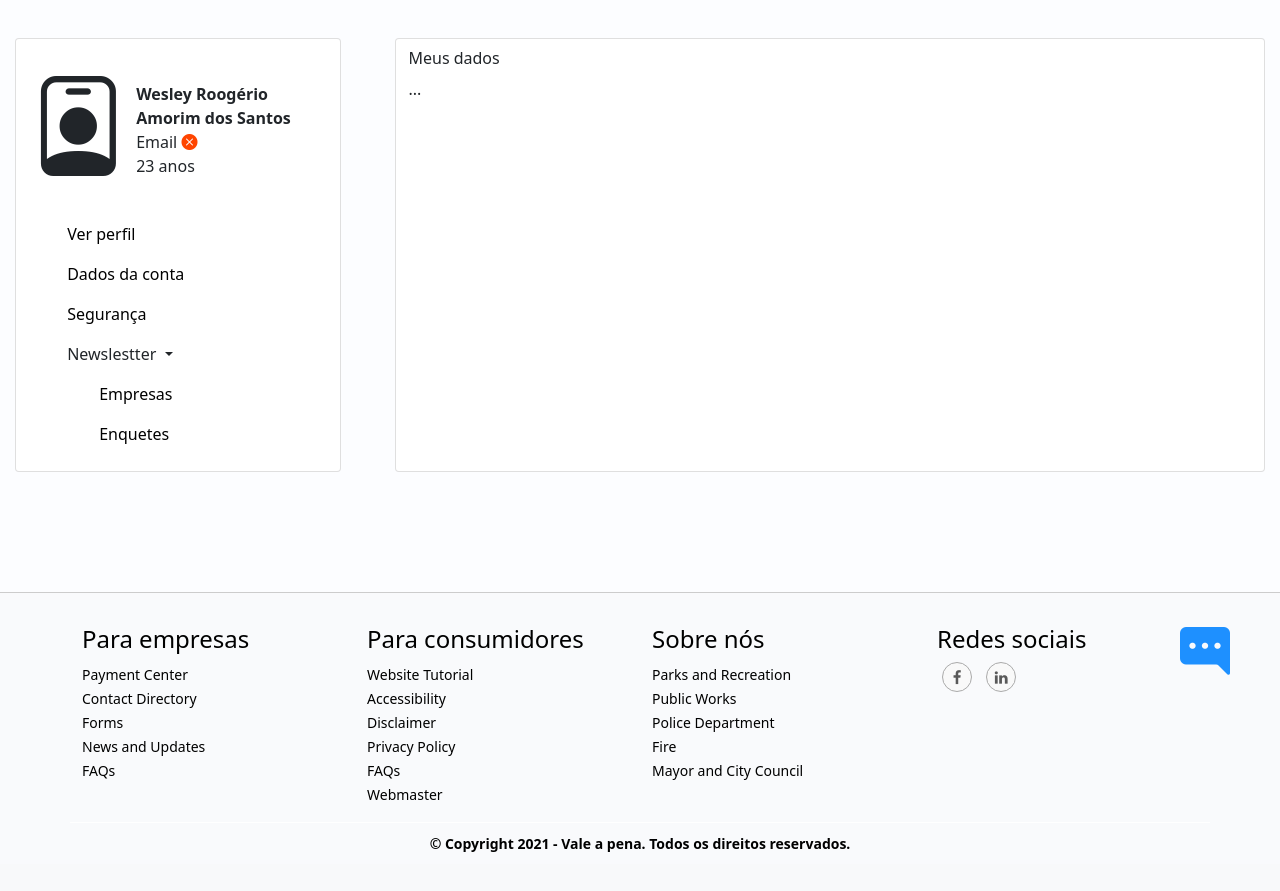
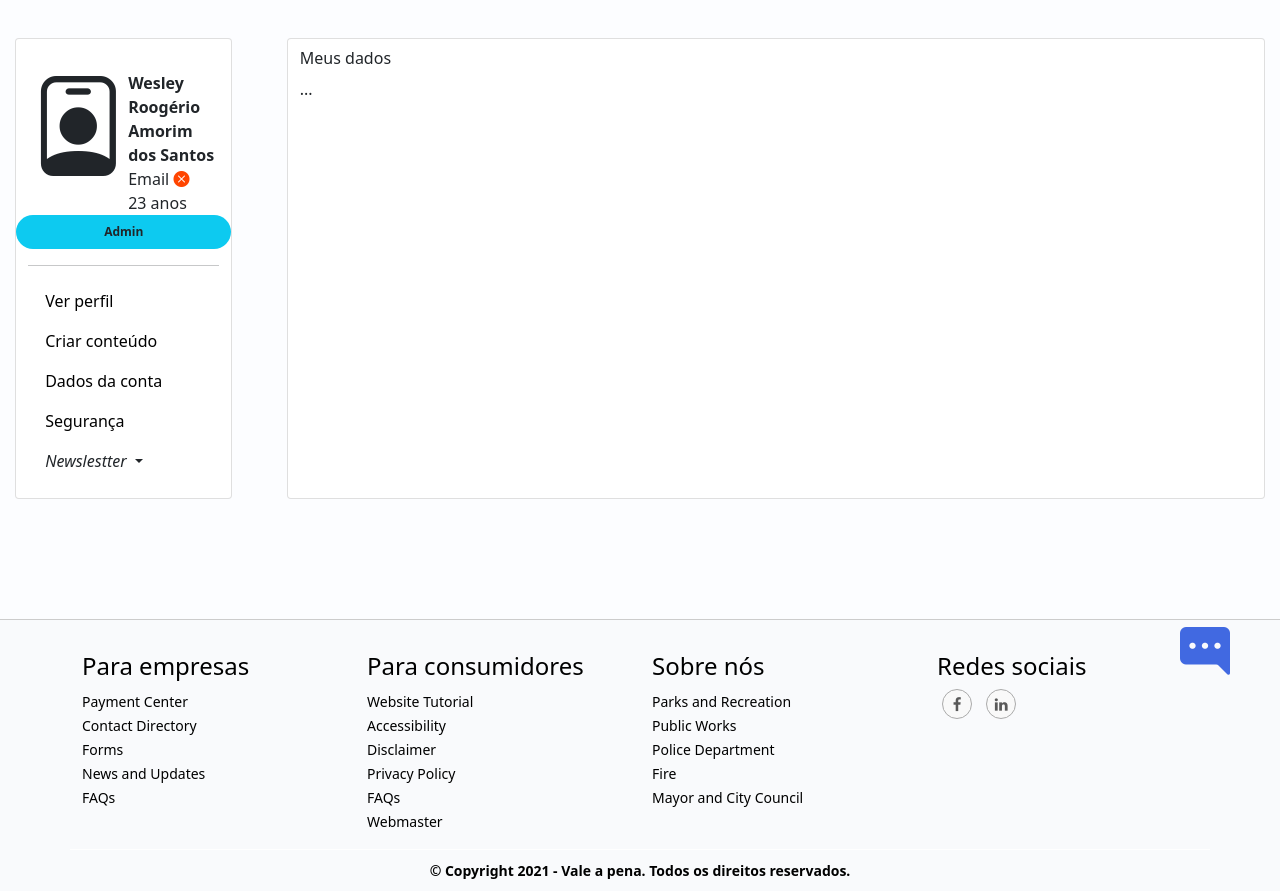
Before and after one commit to wesleystoss/valeapena, a Django app: page /usuario/ in a window 1280 px wide. Shown: the part 90-981 px from the top of the page. Before the commit the page ends 942 px from the top, so only its background shows below. Run offline with Django 3.2, Linux system fonts and the light colour scheme; some libraries are stand-ins or nearby versions.

Commit message:
FIX: Correções

```diff
--- a/paginas/templates/paginas/index.html
+++ b/paginas/templates/paginas/index.html
@@ -24,7 +24,7 @@
     <div class="container cards_home row">
         <div class="container alert alert-warning alert-dismissible fade show" role="alert" style="height: 250px; max-width: 98%;">
             <h4 class="alert-heading"><i class="bi bi-info-circle-fill"></i> Novo por aqui?</h4>
-
+            Lorem ipsum inceptos non felis sem tincidunt tellus fames primis aenean scelerisque suspendisse, dictumst sagittis velit himenaeos consectetur potenti diam rhoncus morbi sit. amet sed fusce integer tortor euismod id, ac praesent commodo lobortis feugiat, magna sapien quam posuere velit.
             <button type="button" class="btn-close" data-bs-dismiss="alert" aria-label="Close"></button>
           </div>
         <div class="esquerda col-3">
--- a/paginas/templates/paginas/usuario/meus_dados.html
+++ b/paginas/templates/paginas/usuario/meus_dados.html
@@ -4,7 +4,7 @@
 <main>
     <div class="row">
         {% include 'parciais/_menu_usuario.html' %}
-         <div class="container card col-8">
+         <div class="container card col-9">
             <h6>Meus dados</h6>
             <div class="item_card">
                 ...
--- a/paginas/templates/paginas/usuario/seguranca.html
+++ b/paginas/templates/paginas/usuario/seguranca.html
@@ -4,7 +4,7 @@
 <main>
     <div class="row">
         {% include 'parciais/_menu_usuario.html' %}
-        <div class="container card col-8">
+        <div class="container card col-9">
             <h6>Alterar senha</h6>
             <form>
                 <label>Senha atual:</label>
--- a/templates/parciais/_footer.html
+++ b/templates/parciais/_footer.html
@@ -65,6 +65,6 @@
   </div>
   </div>
   <div>
-    <i class="bi bi-chat-right-dots-fill position-fixed chat_icon" role="button" style="font-size: 50px; color: dodgerblue;"></i>
+    <i class="bi bi-chat-right-dots-fill position-fixed chat_icon" role="button" style="font-size: 50px; color: royalblue;"></i>
   </div>
 </footer>
--- a/templates/parciais/_menu_usuario.html
+++ b/templates/parciais/_menu_usuario.html
@@ -1,7 +1,7 @@
 {% load static %}
-<div class="container card col-3" style="min-height: 300px;">
-    <div class="row mb-3">
-        <div class="col-4">
+<div class="container card col-2" style="min-height: 300px;">
+    <div class="row">
+        <div class="col" style="max-width: 100px;">
             <i class="bi bi bi-person-badge" style="font-size: 100px;"></i>
         </div>
         <div class="cracha_usuario col" style="padding-top: 10%;">
@@ -9,13 +9,17 @@
             <label>Email <i class="bi bi-x-circle-fill" style="color: orangered;"></i></label><br>
             <label>23 anos</label><br>
         </div>
+        <span class="badge rounded-pill bg-info text-dark user_cargo">Admin</span>
     </div>
+    <hr>
     <ul class="menu_usuario">
         <li><a href="#Ver_perfil">Ver perfil</li></a>
+        <li><a href="#Criar_conteudo">Criar conteúdo</li></a>
         <li><a href="{% url 'meus_dados' %}">Dados da conta</li></a>
         <li><a href="{% url 'seguranca' %}">Segurança</li></a>
-        <li class="dropdown-toggle" role="button">Newslestter </li>
-          <ul>
+        <li class="dropdown-toggle" role="button" onclick="m_usu_news()"><i>Newslestter</i> </li>
+        <input type="hidden" id="ver_newslestter">
+          <ul id="lista_news" style="display: none;">
             <li><a href="#Empresas">Empresas</a></li>
             <li><a href="#Enquetes">Enquetes</a></li>
           </ul>
--- a/templates/static/CSS/style.css
+++ b/templates/static/CSS/style.css
@@ -55,6 +55,9 @@ p.descricao_card {
     border-radius: 6px;
     padding: 7px;
     height: 40px;
+}
+ul.menu_usuario {
+  padding-left: 10px;
 }
 .menu_usuario li:hover{
   background-color: #e9ecef;
@@ -203,3 +206,8 @@ i.bi.bi-chat-right-dots-fill.position-fixed.chat_icon:hover {
   transform: scale(1.2);
   transition: 0.30s;
 }
+.user_cargo{
+  max-width: 265px;
+  margin: auto;
+  padding: 11px;
+}
```
Also changed, not shown: paginas/templates/paginas/busca.html (+13 -12 lines), templates/static/JS/scripts.js (+11 -0 lines).
